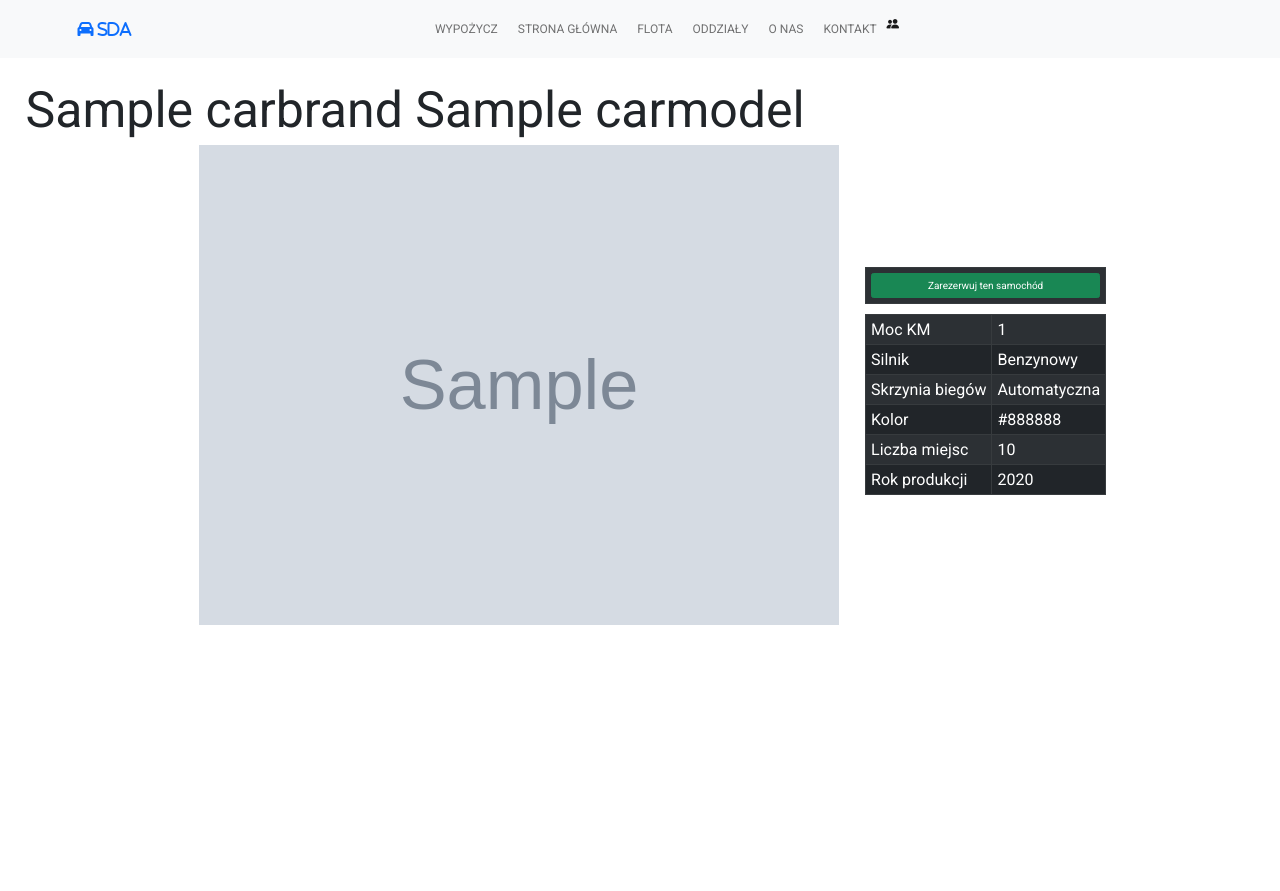
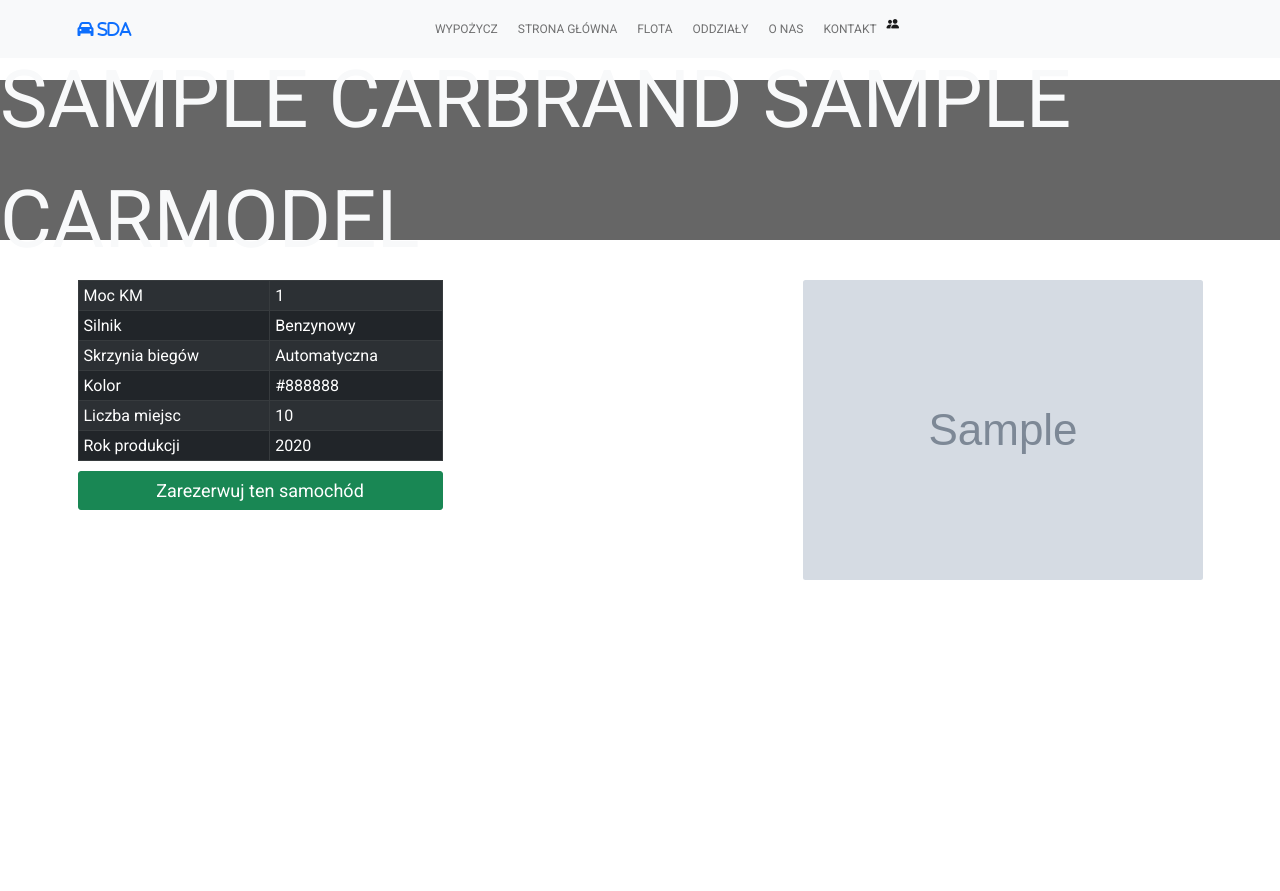
Before and after one commit to RomanH83/CarRentalSite, a Django app: page /carrent/cardetail/1/ in a window 1280 px wide. Shown: the top 891 px of the page. Run offline with Django 4.2, Linux system fonts and the light colour scheme; tables that the repository leaves empty hold one stand-in row (values such as "Sample post"); grey boxes marked "Sample" are stand-in pictures; some libraries are stand-ins or nearby versions.

Commit message:
Improve car-detail styling

```diff
--- a/carrent/carrentapp/templates/carrentapp/car_detail.html
+++ b/carrent/carrentapp/templates/carrentapp/car_detail.html
@@ -2,17 +2,14 @@
 {% load static %}
 
 {% block section_one %}
-<h1 id="detailheader"> {{  car.brand }} {{ car.car_model }} </h1>
-<section class="car_view">
-<img id="detailimage" src="{{ car.car_image.url }}" alt="{{ car.color }} samochod">
-    <section class="car_table">
+    <section class="top-hero projects-hero" xmlns="http://www.w3.org/1999/html">
+    <p class="top-hero-text text-light" style="font-size: 8rem; height: 80%">{{ car.brand }} {{ car.car_model }}</p>
+    <div class="hero-shadow" style="height: 80%"></div>
+    </section>
+    <div class="container">
+        <div class="row justify-content-md-center">
+            <div class="col-4">
         <table class="table table-responsive table-bordered table-hover table-striped table-dark">
-            <tr>
-            <td><a href="{% url 'order' car.id %}" class="btn btn-success d-md-block">Zarezerwuj ten samochód</a></td>
-            </tr>
-        </table>
-        <table class="table table-responsive table-bordered table-hover table-striped table-dark">
-
             <tr>
                 <td>Moc KM</td>
                 <td>{{ car.engine_power }}</td>
@@ -37,10 +34,17 @@
                 <td>Rok produkcji</td>
                 <td>{{ car.year_of_production }}</td>
             </tr>
+        </table>
+        <a href="{% url 'order' car.id %}" class="btn btn-success btn-lg d-md-block" style="font-size: large">Zarezerwuj ten samochód</a>
+            </div>
+            <div class="col-8">
+                <img class="img-fluid rounded float-end" src="{{ car.car_image.url }}" alt="{{ car.color }} samochod">
+            </div>
+        </div>
+    </div>
 
-        </table>
-      <br>
-    </section>
-</section>
+
+
+
 <div style="height:100vh"></div>
 {% endblock %}
```
Lines whose indentation alone changed are shown as unchanged.
